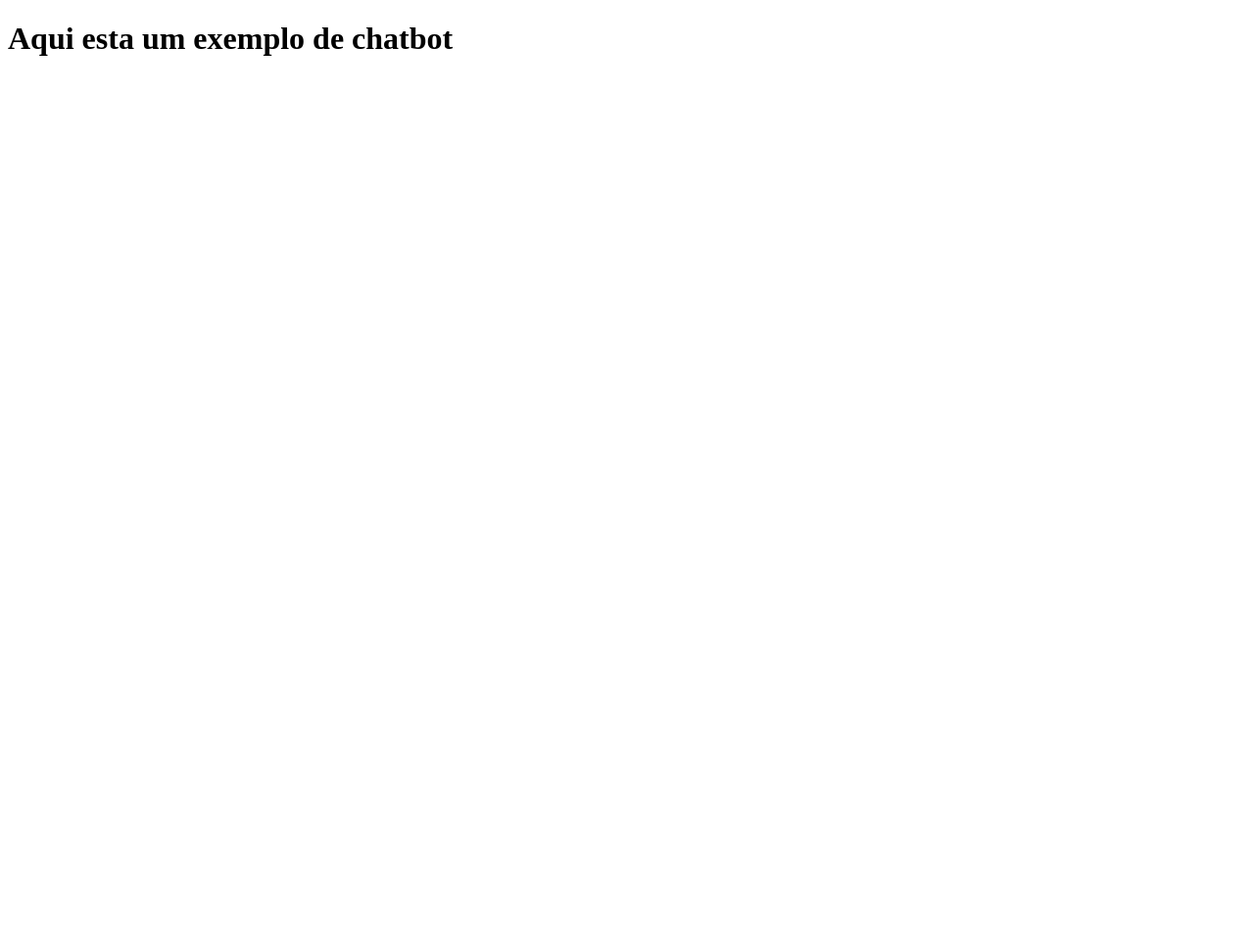
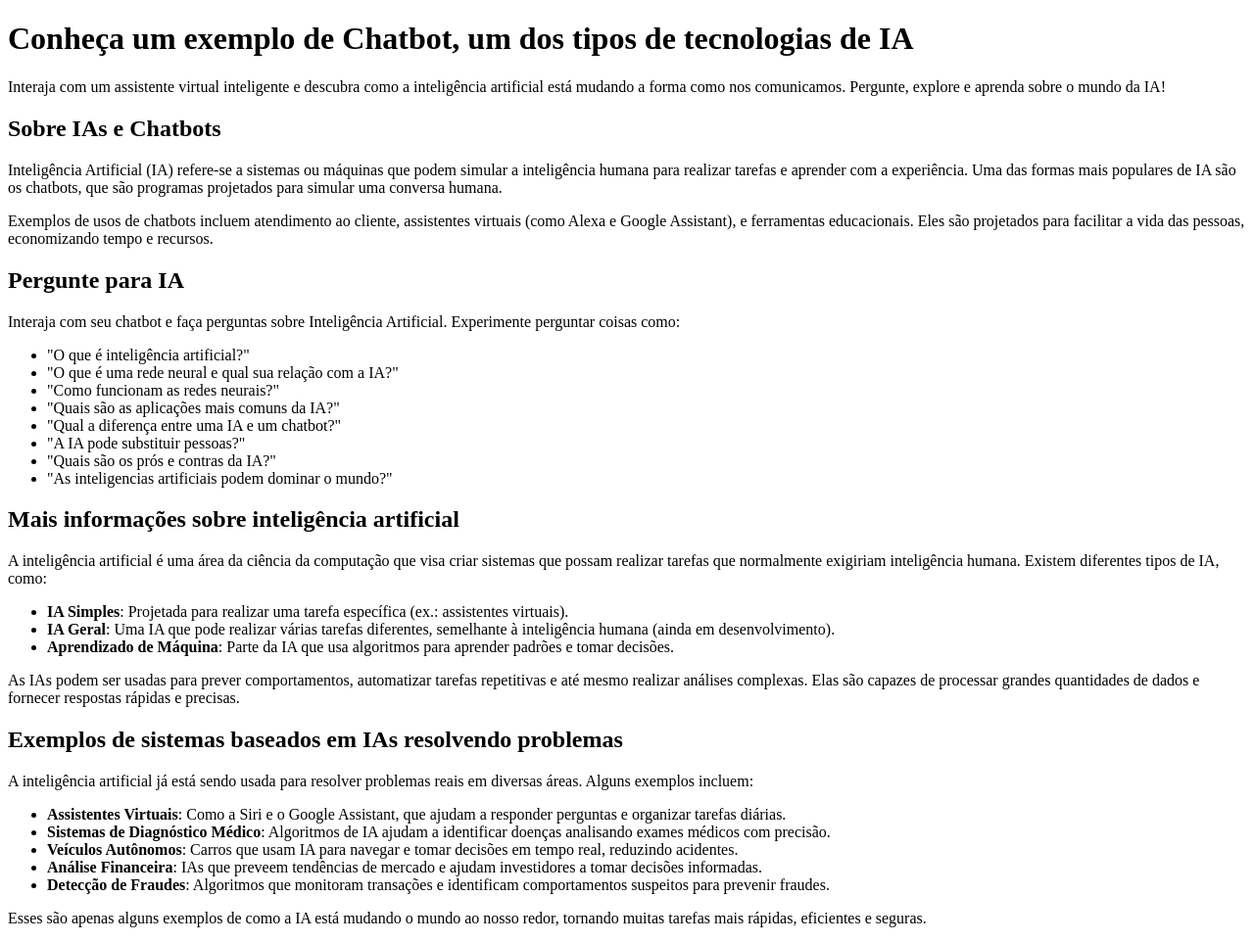
Before and after one commit to Chronoxpp/botSimples, a plain HTML site: page views/index.html in a window 1280 px wide. Shown: the whole page at 98% size. Before the commit the page ends 800 px from the top, so only its background shows below. Drawn offline with Linux system fonts and the light colour scheme.

Commit message:
Adicionei mais conteudo ao site, será necessario revisa-lo

```diff
--- a/views/index.html
+++ b/views/index.html
@@ -6,7 +6,93 @@
         <title>Meu chatbot</title>
     </head>
     <body>
-        <h1>Aqui esta um exemplo de chatbot</h1>
+        <header>
+            <h1>Conheça um exemplo de Chatbot, um dos tipos de tecnologias de IA</h1>
+            <p>
+                Interaja com um assistente virtual inteligente e descubra como a inteligência artificial está mudando a forma como nos comunicamos. Pergunte, explore e aprenda sobre o mundo da IA!
+            </p>
+        </header>
+        <main>
+            <section>
+                <h1>Sobre IAs e Chatbots</h1>
+                <p>
+                    Inteligência Artificial (IA) refere-se a sistemas ou máquinas que podem simular a inteligência humana para realizar tarefas e aprender com a experiência. Uma das formas mais populares de IA são os chatbots, que são programas projetados para simular uma conversa humana.
+                </p>
+                <p>
+                    Exemplos de usos de chatbots incluem atendimento ao cliente, assistentes virtuais (como Alexa e Google Assistant), e ferramentas educacionais. Eles são projetados para facilitar a vida das pessoas, economizando tempo e recursos.
+                </p>
+            </section>
+
+            <section>
+                <h1>Pergunte para IA</h1>
+                <p>
+                    Interaja com seu chatbot e faça perguntas sobre Inteligência Artificial. Experimente perguntar coisas como:
+                </p>
+                <ul>
+                    <li>"O que é inteligência artificial?"</li>
+                    <li>"O que é uma rede neural e qual sua relação com a IA?"</li>
+                    <li>"Como funcionam as redes neurais?"</li>
+                    <li>"Quais são as aplicações mais comuns da IA?"</li>
+                    <li>"Qual a diferença entre uma IA e um chatbot?"</li>
+                    <li>"A IA pode substituir pessoas?"</li>
+                    <li>"Quais são os prós e contras da IA?"</li>
+                    <li>"As inteligencias artificiais podem dominar o mundo?"</li>
+                </ul>
+            </section>
+
+            <section>
+                <h1>Mais informações sobre inteligência artificial</h1>
+                <p>
+                    A inteligência artificial é uma área da ciência da computação que visa criar sistemas que possam realizar tarefas que normalmente exigiriam inteligência humana. Existem diferentes tipos de IA, como:
+                </p>
+
+                <ul>
+                    <li>
+                        <strong>IA Simples</strong>: Projetada para realizar uma tarefa específica (ex.: assistentes virtuais).
+                    </li>
+                    <li>
+                        <strong>IA Geral</strong>: Uma IA que pode realizar várias tarefas diferentes, semelhante à inteligência humana (ainda em desenvolvimento).
+                    </li>
+                    <li>
+                        <strong>Aprendizado de Máquina</strong>: Parte da IA que usa algoritmos para aprender padrões e tomar decisões.
+                    </li>
+                </ul>
+
+                <p>
+                    As IAs podem ser usadas para prever comportamentos, automatizar tarefas repetitivas e até mesmo realizar análises complexas. Elas são capazes de processar grandes quantidades de dados e fornecer respostas rápidas e precisas.
+                </p>
+            </section>
+
+            <section>
+                <h1>Exemplos de sistemas baseados em IAs resolvendo problemas</h1>
+
+                <p>
+                    A inteligência artificial já está sendo usada para resolver problemas reais em diversas áreas. Alguns exemplos incluem:
+                </p>
+
+                <ul>
+                    <li>
+                        <strong>Assistentes Virtuais</strong>: Como a Siri e o Google Assistant, que ajudam a responder perguntas e organizar tarefas diárias.
+                    </li>
+                    <li>
+                        <strong>Sistemas de Diagnóstico Médico</strong>: Algoritmos de IA ajudam a identificar doenças analisando exames médicos com precisão.
+                    </li>
+                    <li>
+                        <strong>Veículos Autônomos</strong>: Carros que usam IA para navegar e tomar decisões em tempo real, reduzindo acidentes.
+                    </li>
+                    <li>
+                        <strong>Análise Financeira</strong>: IAs que preveem tendências de mercado e ajudam investidores a tomar decisões informadas.
+                    </li>
+                    <li>
+                        <strong>Detecção de Fraudes</strong>: Algoritmos que monitoram transações e identificam comportamentos suspeitos para prevenir fraudes.
+                    </li>
+                </ul>
+
+                <p>
+                    Esses são apenas alguns exemplos de como a IA está mudando o mundo ao nosso redor, tornando muitas tarefas mais rápidas, eficientes e seguras.
+                </p>
+            </section>
+        </main>
         <script src="//code.tidio.co/zzla4rekfpyoskcgedtiiuh0kvxin11s.js" async></script>
     </body>
 </html>
```
